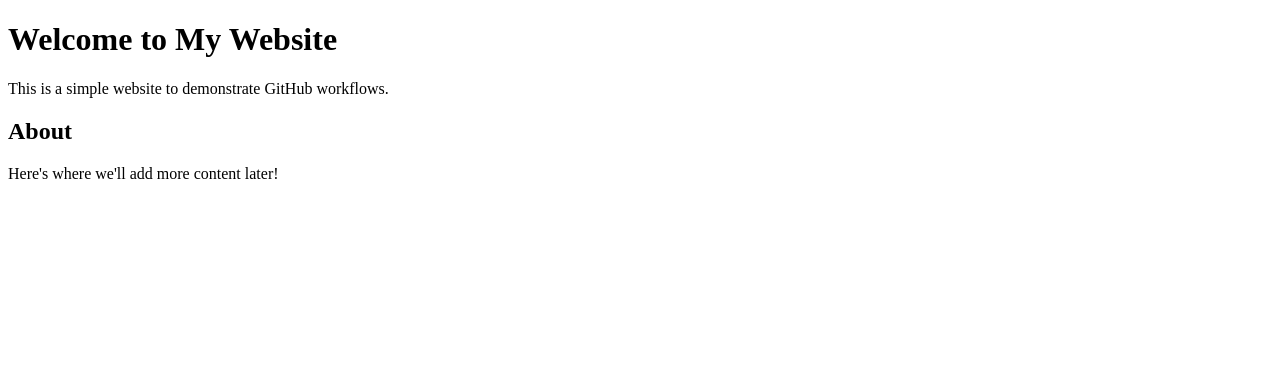
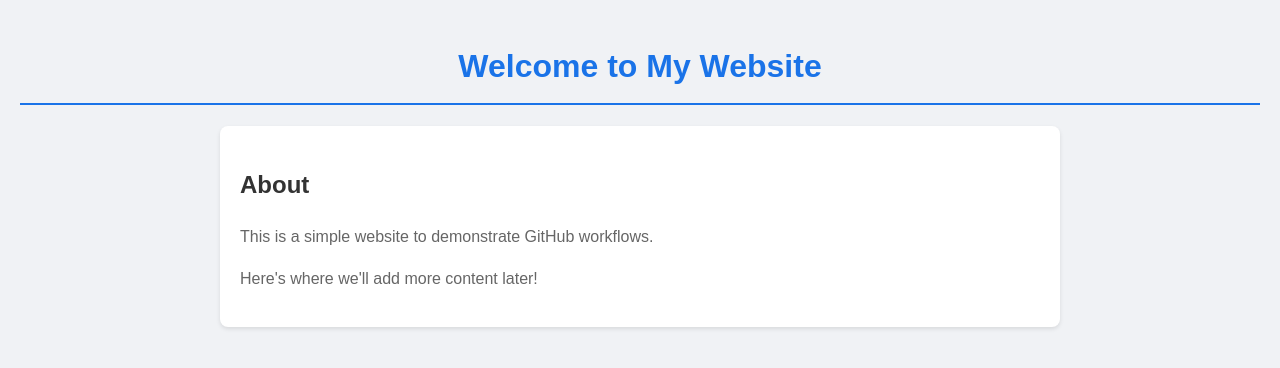
Before and after one commit to capitelist/lawracle-test, a plain HTML site: page index.html in a window 1280 px wide. Drawn offline with Linux system fonts and the light colour scheme.

Commit message:
Add CSS styling to the page

```diff
--- a/index.html
+++ b/index.html
@@ -4,12 +4,41 @@
     <meta charset="UTF-8">
     <meta name="viewport" content="width=device-width, initial-scale=1.0">
     <title>Welcome to My Page</title>
+    <style>
+        body {
+            font-family: Arial, sans-serif;
+            line-height: 1.6;
+            margin: 0;
+            padding: 20px;
+            background-color: #f0f2f5;
+        }
+        h1 {
+            color: #1a73e8;
+            text-align: center;
+            border-bottom: 2px solid #1a73e8;
+            padding-bottom: 10px;
+        }
+        .content {
+            max-width: 800px;
+            margin: 0 auto;
+            background-color: white;
+            padding: 20px;
+            border-radius: 8px;
+            box-shadow: 0 2px 4px rgba(0,0,0,0.1);
+        }
+        h2 {
+            color: #333;
+        }
+        p {
+            color: #666;
+        }
+    </style>
 </head>
 <body>
     <h1>Welcome to My Website</h1>
-    <p>This is a simple website to demonstrate GitHub workflows.</p>
     <div class="content">
         <h2>About</h2>
+        <p>This is a simple website to demonstrate GitHub workflows.</p>
         <p>Here's where we'll add more content later!</p>
     </div>
 </body>
```
